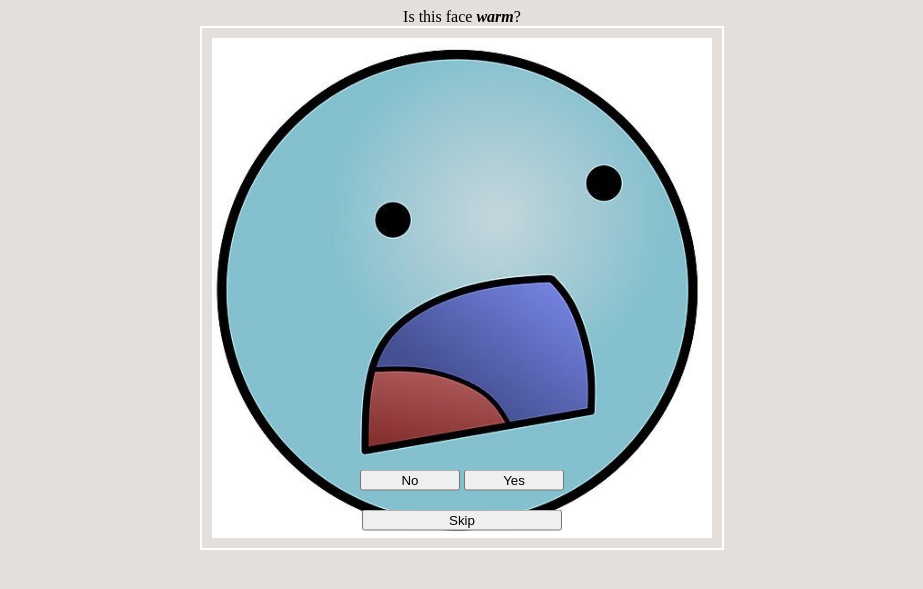
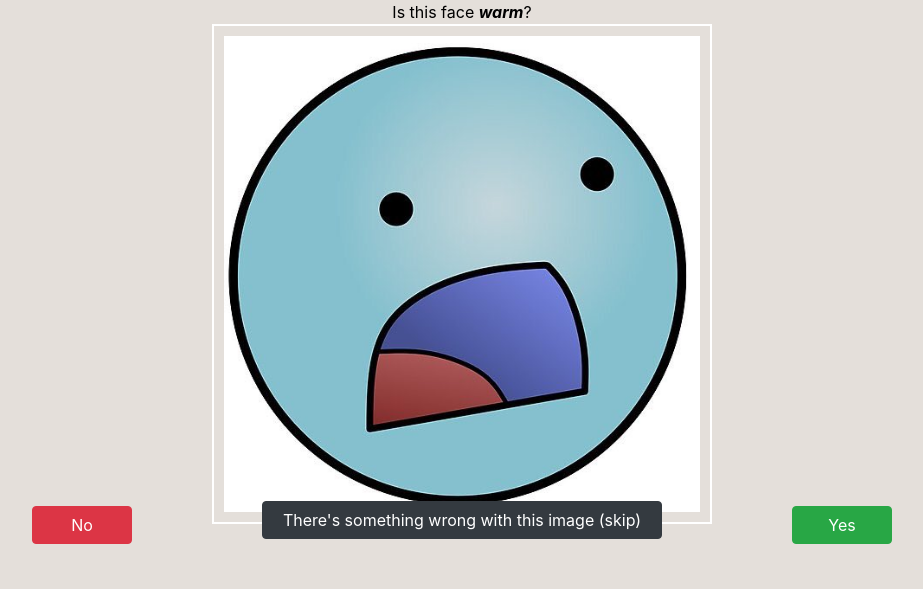
Before and after one commit to StafaH/jamm-bandit, a Flask app: page / in a window 1280 px wide. Shown: the top 589 px of the page, without its empty margins (178-1101 px from the left). Run offline with Flask 2, Linux system fonts and the light colour scheme; some libraries are stand-ins or nearby versions.

Commit message:
bootstrap

```diff
--- a/templates/webUI.html
+++ b/templates/webUI.html
@@ -2,6 +2,8 @@
 <head>
     <title>JAMM Bandit</title>
 <meta name="viewport" content="width=device-width, height=device-height, initial-scale=1.0, maximum-scale=1.0, minimum-scale=1.0">
+<link rel="stylesheet" href="https://maxcdn.bootstrapcdn.com/bootstrap/4.0.0/css/bootstrap.min.css" integrity="sha384-Gn5384xqQ1aoWXA+058RXPxPg6fy4IWvTNh0E263XmFcJlSAwiGgFAW/dAiS6JXm" crossorigin="anonymous">
+
 </head>
 
 <script>
@@ -68,6 +70,7 @@
 */
 
 </script>
+
 <style>
 body {
   background: rgba(120, 99, 71, 0.2);
@@ -104,14 +107,29 @@
 </style>
 
 <body dragable="true">
-    <center>Is this face <b><i>warm</i></b>?  </center>
-    <img src="{{  image  }}" id="candidate" style="width:500px", height="500px">
-    <div class="yesno">
-		<button onclick="noChange();", style="width:100px","height:80px">No</button>
-		<button onclick="yesChange();", style="width:100px","height:80px">Yes</button>
-    </div>
+	<center>Is this face <b><i>warm</i></b>?  </center>
+	<img src="{{  image  }}" id="candidate" style="width:500px", height="500px">
+	<div class="container">
+		<div class="row">
+			<div class="col-sm">
+				<div class="yesno">
+					<button type="button" class="btn btn-danger" onclick="noChange();", style="width:100px","height:80px">No</button>
+				</div>
+			</div>
+		<div class="col-sm">
+		</div>
+		<div class="col-sm">
+			<div class="yesno">
+				<button type="button" class="btn btn-success" onclick="yesChange();", style="width:100px","height:80px">Yes</button>
+			</div>
+		</div>
+	  </div>
+	</div>
+
 	<div class="skip">
-		<button onclick="skip();", style="width:200px">Skip</button>
+		<button type="button" class="btn btn-dark" onclick="skip();", style="width:400px">There's something wrong with this image (skip)</button>
 	</div>
+
+
 </body>
 </html>
```
